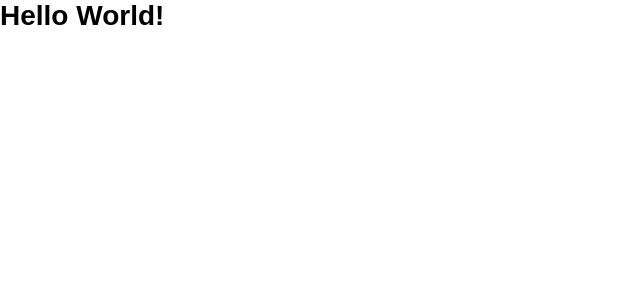
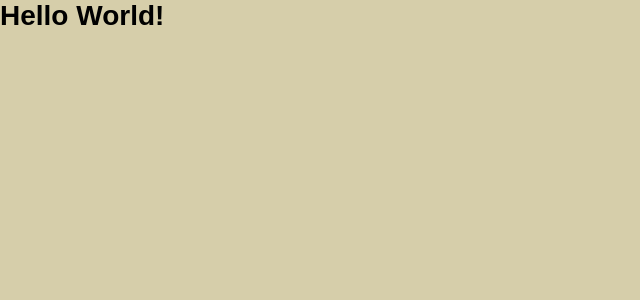
Before and after one commit to cpejr/IZT-web-frontend, a React (Vite) app: page / in a window 1280 px wide. Shown: the top 300 px of the page, without its empty margins (0-640 px from the left). Built offline with nearby package versions, Linux system fonts and the light colour scheme.

Commit message:
fix(styles): adding CSS variables

```diff
--- a/src/styles/GlobalStyles.js
+++ b/src/styles/GlobalStyles.js
@@ -2,8 +2,12 @@ import { createGlobalStyle } from 'styled-components';
 
 export default createGlobalStyle`
 :root {
- // Variáveis CSS aqui
+  --primary: #d6ceaa;
+  --success: #79b5ac;
+  --reject: #c75233;
+  // Variáveis CSS aqui
 }
+
 
 * {
   margin: 0;
```
